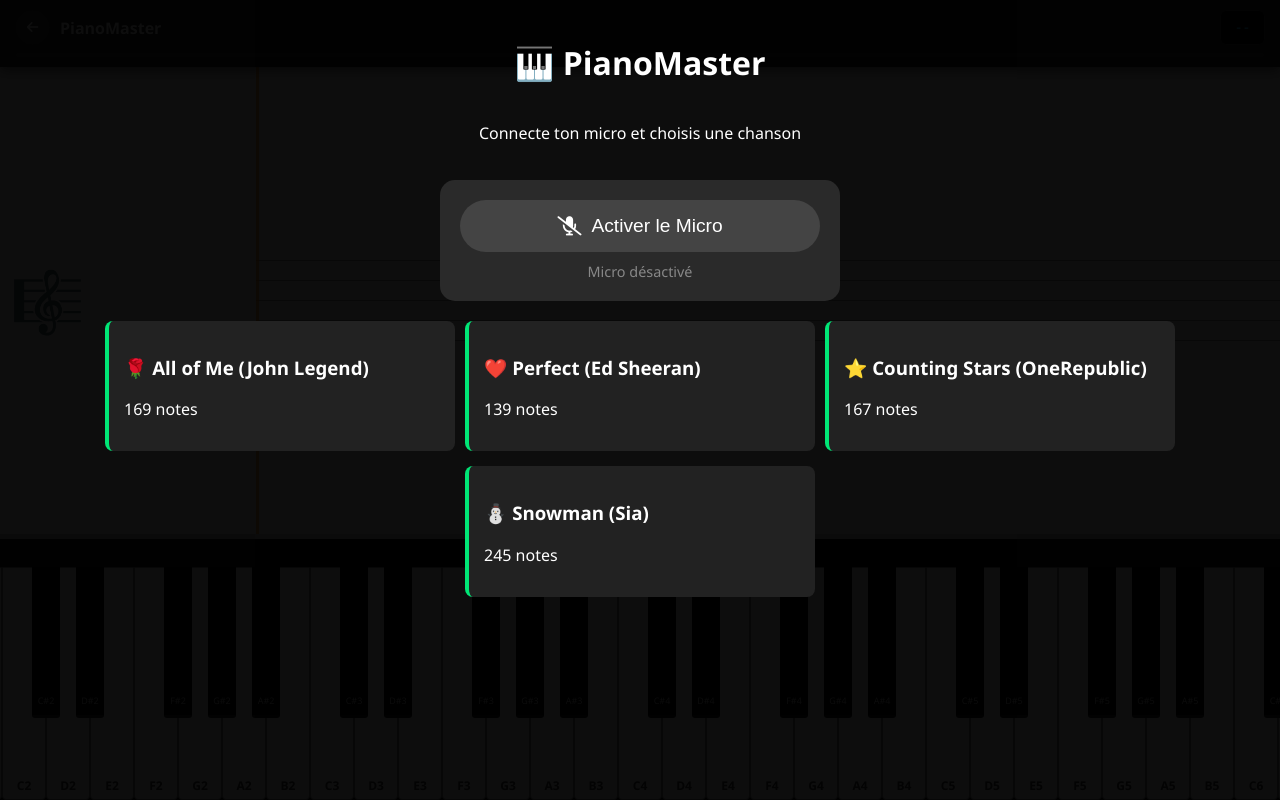
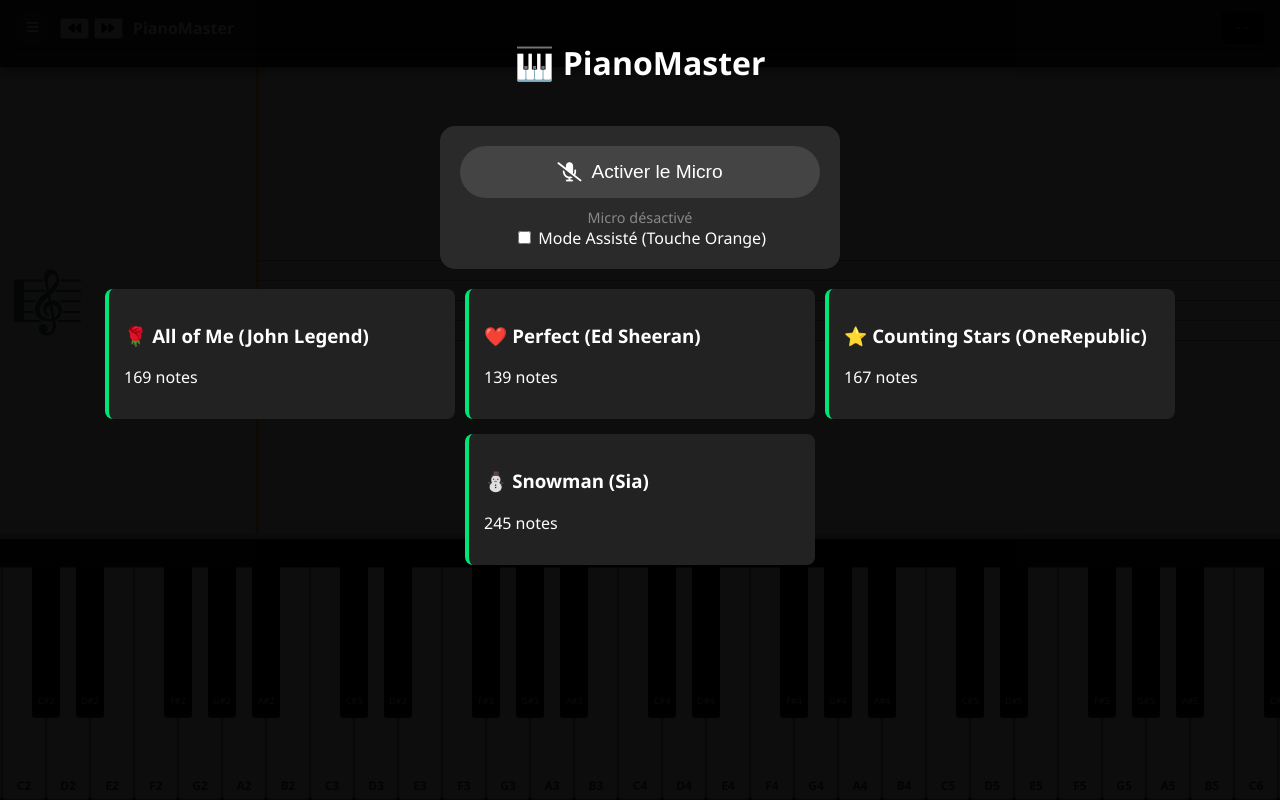
Before and after one commit to alchimiste0/PianoMaster, a plain HTML site: page index.html in a window 1280 px wide. Drawn offline with Linux system fonts and the light colour scheme.

Commit message:
Update index.html

```diff
--- a/index.html
+++ b/index.html
@@ -3,22 +3,26 @@
 <head>
     <meta charset="UTF-8">
     <meta name="viewport" content="width=device-width, initial-scale=1.0, user-scalable=no">
-    <title>PianoMaster 88 - Final Edition</title>
+    <title>PianoMaster - Assist Edition</title>
     <link rel="stylesheet" href="style.css">
     <link rel="stylesheet" href="https://cdnjs.cloudflare.com/ajax/libs/font-awesome/6.0.0/css/all.min.css">
 </head>
 <body>
 
     <div id="app">
-        <!-- EN-TÊTE (Jeu) -->
+        <!-- EN-TÊTE -->
         <header>
             <div class="status-bar">
                 <div class="title-group">
-                    <button id="back-menu-btn" class="icon-btn-small" title="Retour Menu"><i class="fas fa-arrow-left"></i></button>
+                    <button id="back-menu-btn" class="icon-btn-small" title="Menu"><i class="fas fa-bars"></i></button>
+                    <!-- BOUTONS NAVIGATION -->
+                    <div class="nav-controls">
+                        <button id="prev-btn" class="nav-btn"><i class="fas fa-backward"></i></button>
+                        <button id="next-btn" class="nav-btn"><i class="fas fa-forward"></i></button>
+                    </div>
                     <span id="lesson-title">PianoMaster</span>
                 </div>
                 <div class="controls">
-                    <!-- Juste l'affichage de la note ici, le bouton est dans le menu -->
                     <div id="detected-note-display" title="Note détectée">--</div>
                 </div>
             </div>
@@ -39,9 +43,9 @@
             <div id="note-cursor"></div>
         </div>
 
-        <div id="feedback-msg">Prêt à jouer ?</div>
+        <div id="feedback-msg">Active le micro dans le menu</div>
 
-        <!-- CLAVIER -->
+        <!-- CLAVIER (Scroll manuel uniquement) -->
         <div id="piano-scroll-container">
             <div id="piano"></div>
         </div>
@@ -49,14 +53,21 @@
         <!-- MENU PRINCIPAL -->
         <div id="menu-overlay">
             <h1>🎹 PianoMaster</h1>
-            <p>Connecte ton micro et choisis une chanson</p>
 
-            <!-- NOUVEAU : ZONE MICRO DANS LE MENU -->
             <div class="menu-controls">
                 <button id="mic-toggle-btn" class="big-btn">
                     <i class="fas fa-microphone-slash"></i> Activer le Micro
                 </button>
                 <div id="mic-status-text">Micro désactivé</div>
+
+                <!-- TOGGLE MODE ASSISTÉ -->
+                <div class="toggle-container">
+                    <label class="switch">
+                        <input type="checkbox" id="assist-mode-toggle">
+                        <span class="slider round"></span>
+                    </label>
+                    <span>Mode Assisté (Touche Orange)</span>
+                </div>
             </div>
 
             <div id="lesson-list"></div>
```
